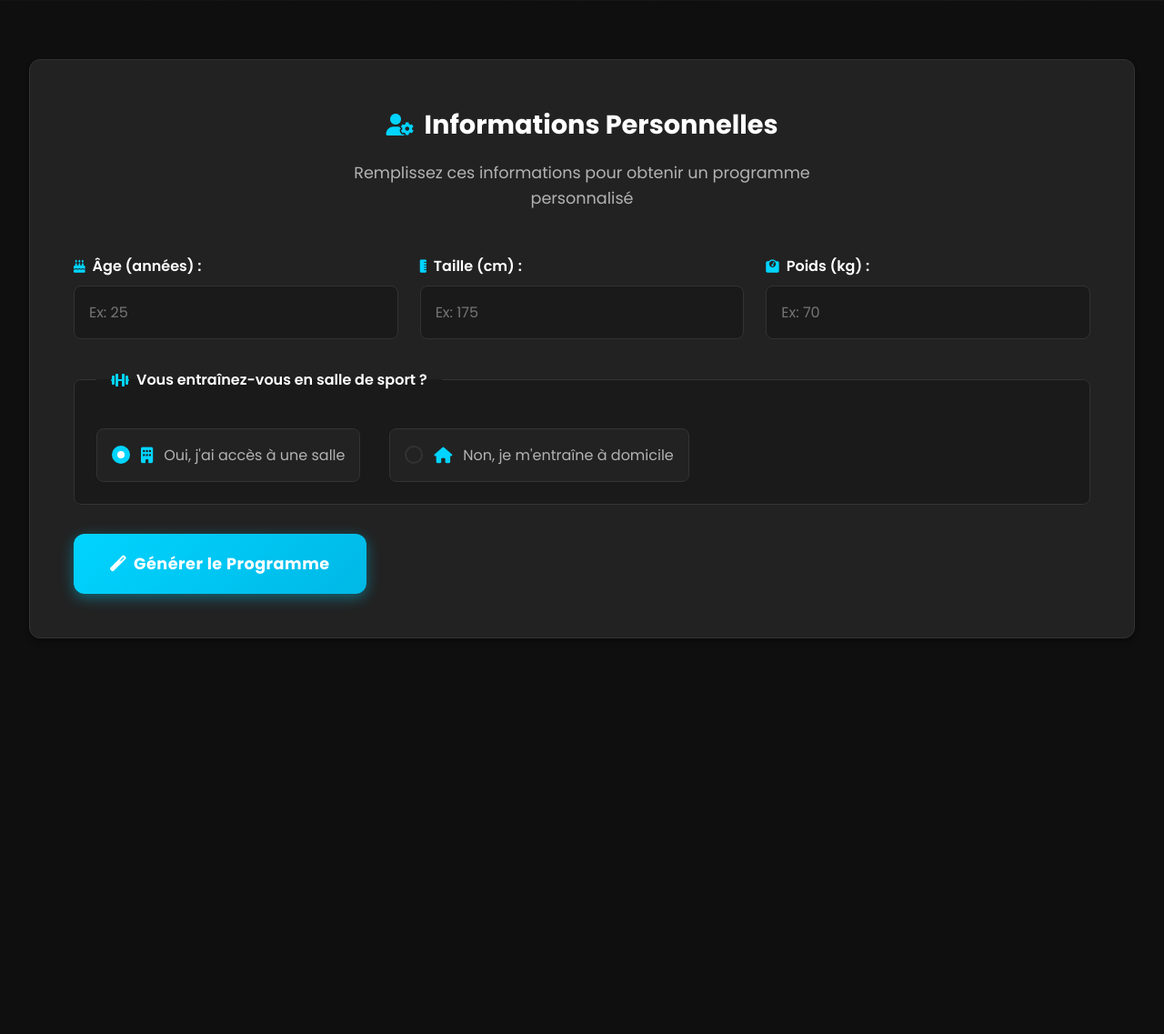
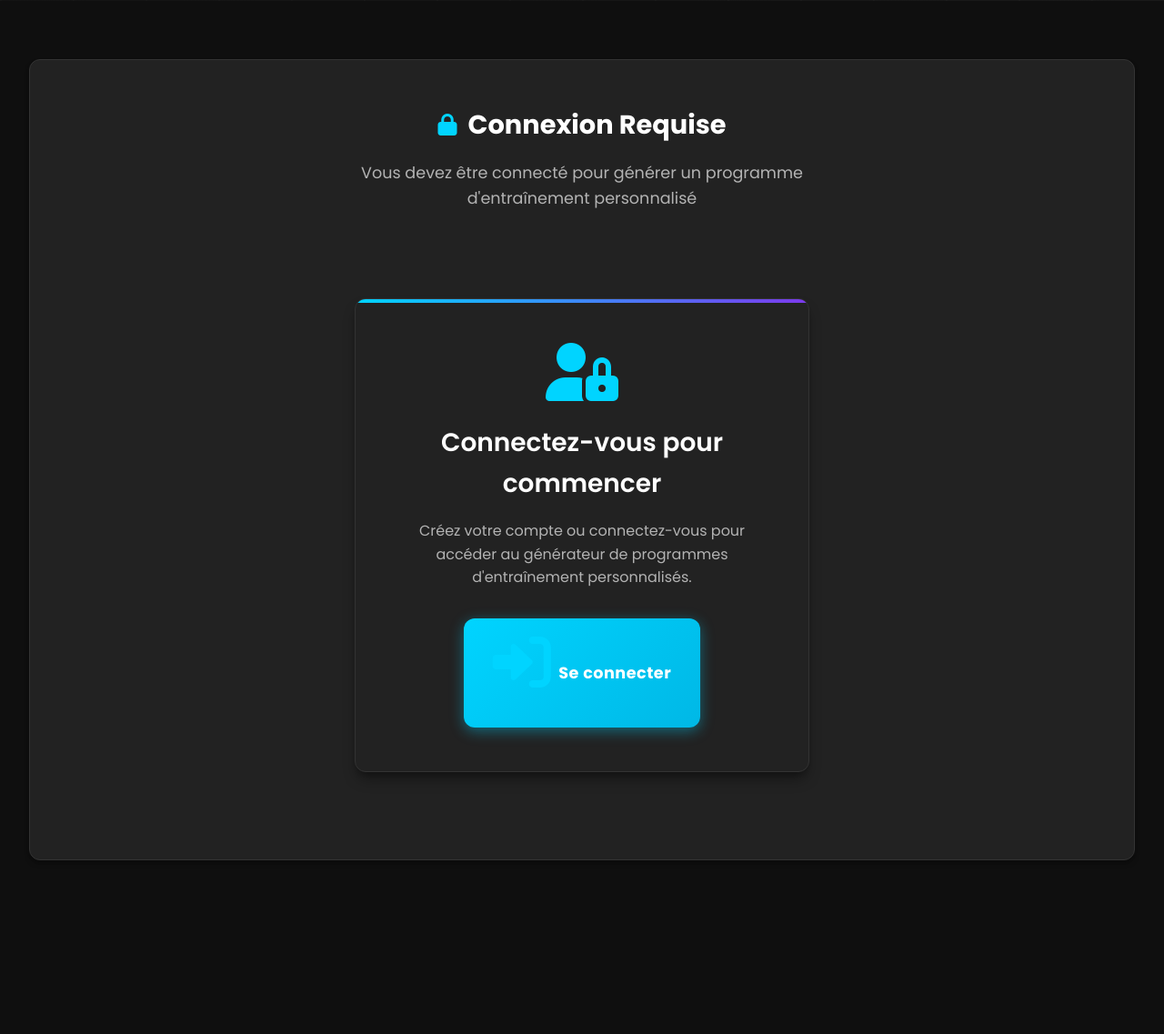
Before and after one commit to JulienRaadGit/corvio, a Flask app: page / in a window 1280 px wide. Shown: the part 879-2016 px from the top of the page at 91% size. Run offline with Flask 3, Linux system fonts and the light colour scheme; data that the repository does not hold is empty; some libraries are stand-ins or nearby versions.

Commit message:
connexion nécessaire

```diff
--- a/app.py
+++ b/app.py
@@ -368,6 +368,10 @@ def logout():
 
 @app.route('/generate', methods=['POST'])
 def generate():
+    # Vérifier que l'utilisateur est connecté
+    if 'user' not in session:
+        return jsonify({'error': 'Authentication required'}), 401
+
     data = request.get_json(force=True)
     height = data.get('height', '')
     weight = data.get('weight', '')
--- a/static/css/style.css
+++ b/static/css/style.css
@@ -864,6 +864,63 @@ header p {
     100% { transform: rotate(360deg); }
 }
 
+/* Login Required Section */
+.login-required-section {
+    display: flex;
+    justify-content: center;
+    align-items: center;
+    padding: 3rem 0;
+}
+
+.login-required-card {
+    background: var(--bg-card);
+    border: 1px solid var(--border);
+    border-radius: var(--radius);
+    padding: 3rem;
+    text-align: center;
+    max-width: 500px;
+    width: 100%;
+    box-shadow: var(--shadow-lg);
+    position: relative;
+    overflow: hidden;
+}
+
+.login-required-card::before {
+    content: '';
+    position: absolute;
+    top: 0;
+    left: 0;
+    right: 0;
+    height: 4px;
+    background: linear-gradient(90deg, var(--accent) 0%, var(--accent-secondary) 100%);
+}
+
+.login-required-card i {
+    font-size: 4rem;
+    color: var(--accent);
+    margin-bottom: 1.5rem;
+    display: block;
+}
+
+.login-required-card h3 {
+    font-size: 1.75rem;
+    font-weight: 600;
+    margin-bottom: 1rem;
+    color: var(--text-primary);
+}
+
+.login-required-card p {
+    color: var(--text-secondary);
+    margin-bottom: 2rem;
+    line-height: 1.6;
+}
+
+.login-required-card .btn {
+    font-size: 1.1rem;
+    padding: 1rem 2rem;
+    min-width: 200px;
+}
+
 /* Results Section */
 .result-section {
     opacity: 0;
@@ -1716,6 +1773,19 @@ footer {
         padding: 2rem 1.5rem;
     }
 
+    .login-required-card {
+        padding: 2rem;
+        margin: 0 1rem;
+    }
+
+    .login-required-card h3 {
+        font-size: 1.5rem;
+    }
+
+    .login-required-card i {
+        font-size: 3rem;
+    }
+
     .login-header h1 {
         font-size: 1.8rem;
     }
--- a/static/data/exercises.json
+++ b/static/data/exercises.json
@@ -270,7 +270,7 @@
     "muscle": "Jambes, Cardio",
     "difficulty": "Débutant",
     "equipment": "Aucun",
-    "description": "Cardio simple et efficace"
+    "description": "Cardio simple et efficace",
     "image": "jumping.jpg",
     "measurement_type": "repetitions"
   },
--- a/static/js/main.js
+++ b/static/js/main.js
@@ -148,6 +148,13 @@ document.addEventListener('DOMContentLoaded', () => {
                     equipmentList: equipmentList
                 })
             });
+
+            if (response.status === 401) {
+                // Rediriger vers la page de connexion si non authentifié
+                window.location.href = '/login';
+                return;
+            }
+
             const data = await response.json();
             // Essayer d'interpréter la réponse comme JSON structuré
             let schedule;
@@ -291,16 +298,23 @@ document.addEventListener('DOMContentLoaded', () => {
 
             programContainer.appendChild(card);
 
-    // À la fin de la boucle, après avoir ajouté toutes les cartes
-    // Ajouter les contrôles d'édition
-    setTimeout(() => {
-        addEditControls();
-    }, 100);
         });
     }
 
     // Ajouter les contrôles d'édition après avoir rendu le programme
+    // Note: Les boutons d'édition ne sont ajoutés que dans la page "Mes Workouts"
+    // Pas lors de la génération initiale
+
+    // Ajouter les contrôles d'édition après avoir rendu le programme
+    // Cette fonction n'est utilisée que dans la page "Mes Workouts"
 function addEditControls() {
+    // Vérifier si nous sommes dans la page "Mes Workouts" (workout_plan.html)
+    const isWorkoutPlanPage = window.location.pathname === '/workout-plan';
+
+    if (!isWorkoutPlanPage) {
+        return; // Ne pas ajouter les contrôles d'édition sur la page d'accueil
+    }
+
     // Ajouter les boutons d'édition aux exercices
     document.querySelectorAll('.exercise-item').forEach(item => {
         if (!item.querySelector('.exercise-actions')) {
--- a/templates/index.html
+++ b/templates/index.html
@@ -69,10 +69,29 @@
 
         <!-- Generator/Form Section -->
         <section class="form-section" id="generator">
-            <div class="section-header">
-                <h2><i class="fas fa-user-cog"></i> Informations Personnelles</h2>
-                <p>Remplissez ces informations pour obtenir un programme personnalisé</p>
-            </div>
+            {% if user %}
+                <div class="section-header">
+                    <h2><i class="fas fa-user-cog"></i> Informations Personnelles</h2>
+                    <p>Remplissez ces informations pour obtenir un programme personnalisé</p>
+                </div>
+            {% else %}
+                <div class="section-header">
+                    <h2><i class="fas fa-lock"></i> Connexion Requise</h2>
+                    <p>Vous devez être connecté pour générer un programme d'entraînement personnalisé</p>
+                </div>
+                <div class="login-required-section">
+                    <div class="login-required-card">
+                        <i class="fas fa-user-lock"></i>
+                        <h3>Connectez-vous pour commencer</h3>
+                        <p>Créez votre compte ou connectez-vous pour accéder au générateur de programmes d'entraînement personnalisés.</p>
+                        <a href="{{ url_for('login') }}" class="btn btn-primary btn-large">
+                            <i class="fas fa-sign-in-alt"></i>
+                            Se connecter
+                        </a>
+                    </div>
+                </div>
+            {% endif %}
+            {% if user %}
             <form id="infoForm">
                 <div class="form-grid">
                     <div class="form-group">
@@ -160,6 +179,7 @@
                 </button>
                 <div class="loading-spinner" id="loadingSpinner"></div>
             </form>
+            {% endif %}
         </section>
 
         <!-- Results Section -->
```
